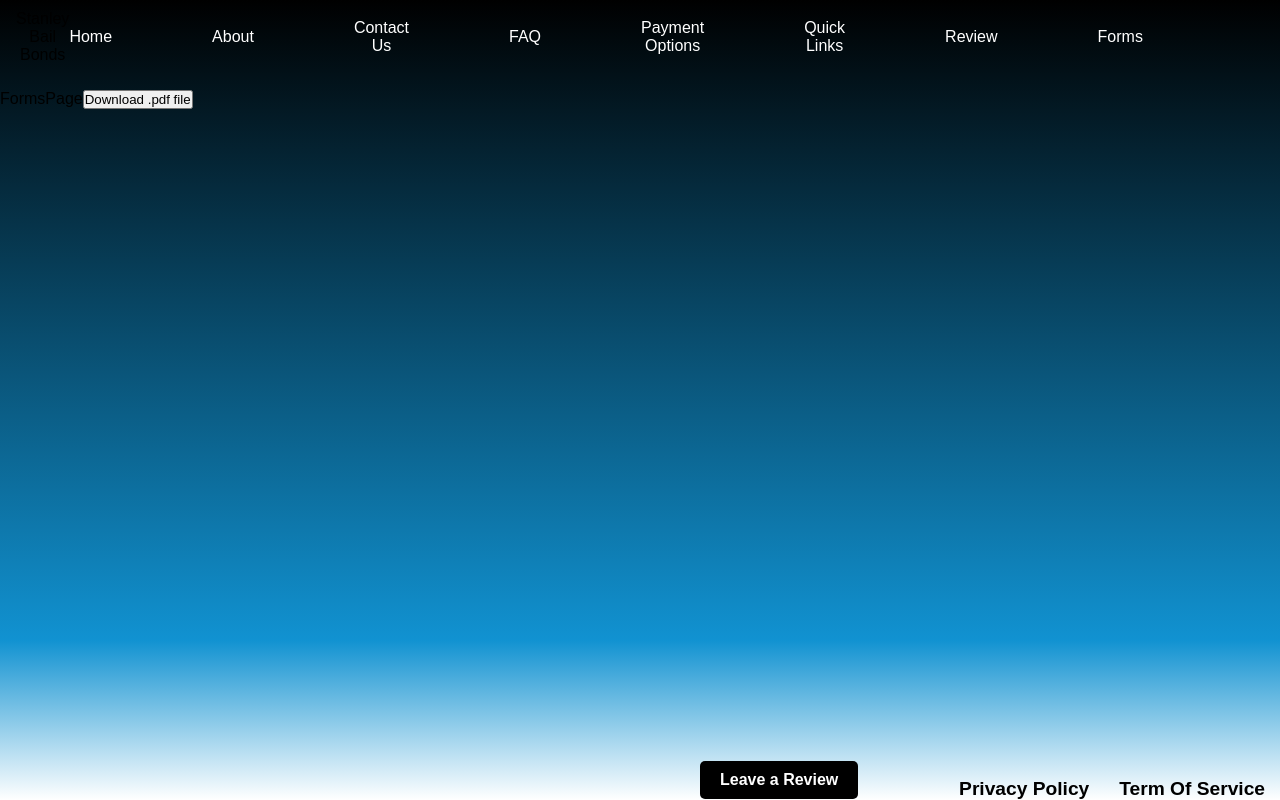
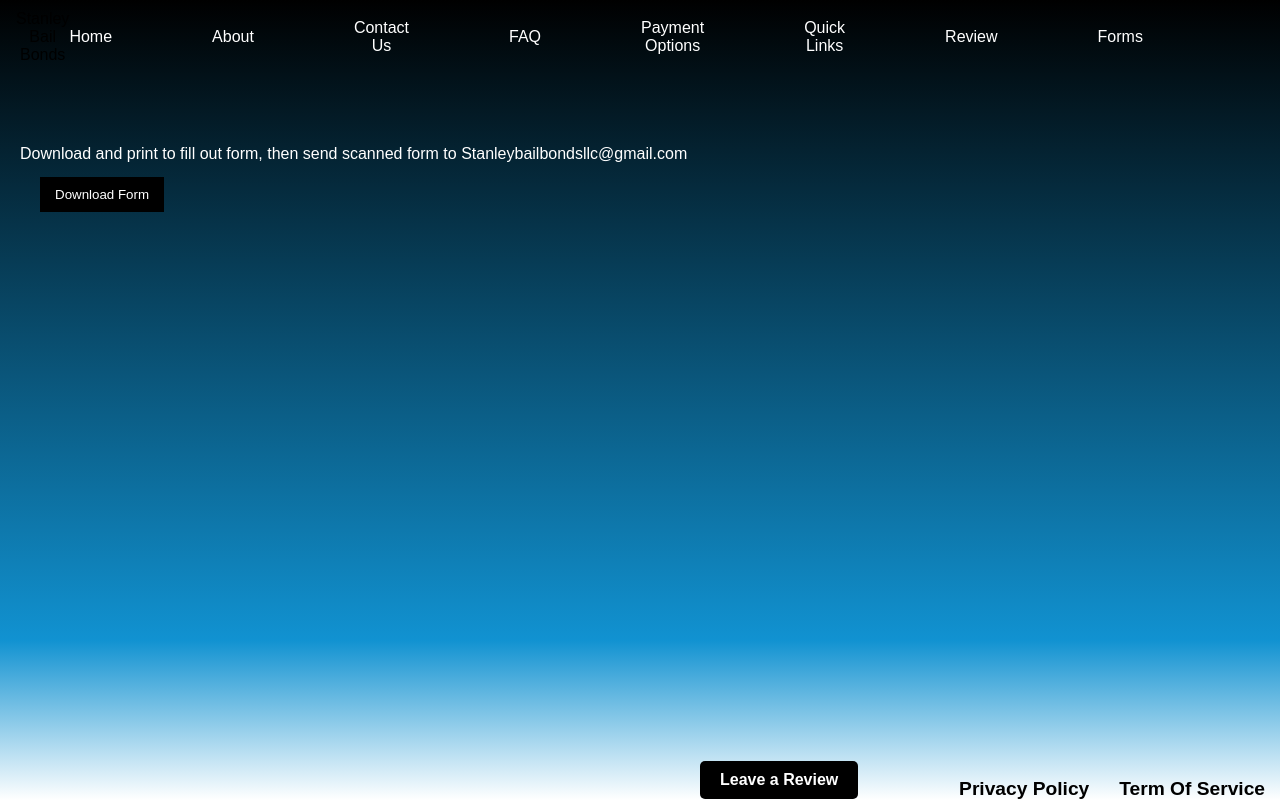
Before and after one commit to BigTimePlaya207/Capstone-Bail-Bond-Website, a React (Create React App) app in the folder capstone/: page /forms in a window 1280 px wide. Built offline with nearby package versions, Linux system fonts and the light colour scheme.

Commit message:
Form page (rough draft
made text block for instructions and a stylized button for forms page, can change to wants of client if need be

```diff
--- a/capstone/src/pages/FormsPage.css
+++ b/capstone/src/pages/FormsPage.css
@@ -0,0 +1,17 @@
+.infotext {
+    color: white;
+    margin-left: 0;
+    padding: 20px;
+    text-align: left;
+    line-height: 2.5;
+    font-size: 1rem;
+    margin-top: 40px;
+}
+
+.button1 {
+    background: #000000;
+    color: white;
+    border: none;
+    padding: 10px 15px;
+    margin-left: 20px;
+}
--- a/capstone/src/pages/FormsPage.jsx
+++ b/capstone/src/pages/FormsPage.jsx
@@ -5,9 +5,12 @@ import MainLayout from '../layout/MainLayout'; // Import the MainLayout componen
 function FormsPage() {
     return (
         <MainLayout>
-            <div>FormsPage
+            <div class="infotext">
+                <p>
+                    Download and print to fill out form, then send scanned form to Stanleybailbondsllc@gmail.com
+                </p>
                 <a href="/downloads/Bail_Bond_Application_2024.pdf" download="Bail_Bond_Application_2024.pdf" target="_blank" rel="noreferrer">
-                    <button>Download .pdf file</button>
+                    <button class='button1'>Download Form</button>
                 </a>
             </div>
         </MainLayout>
```
